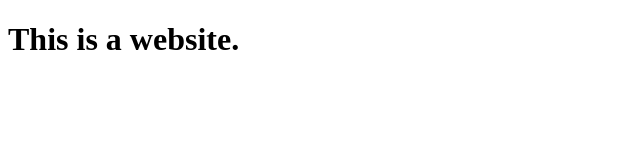
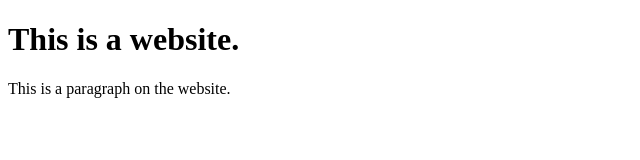
Before and after one commit to DJBostock/gitPractice, a plain HTML site: page index.html in a window 1280 px wide. Shown: the whole page, without its empty margins (0-640 px from the left). Drawn offline with Linux system fonts and the light colour scheme.

Commit message:
add paragraph tag

```diff
--- a/index.html
+++ b/index.html
@@ -11,5 +11,6 @@
 </head>
 <body>
     <h1>This is a website.</h1>
+    <p>This is a paragraph on the website.</p>
 </body>
 </html>
```
